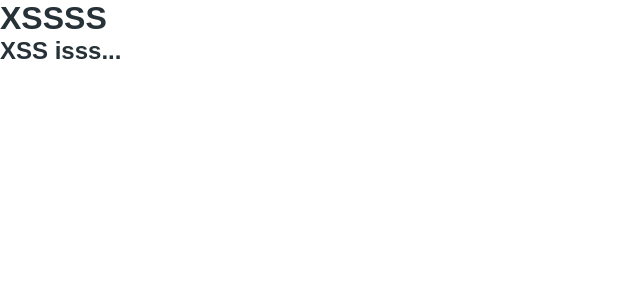
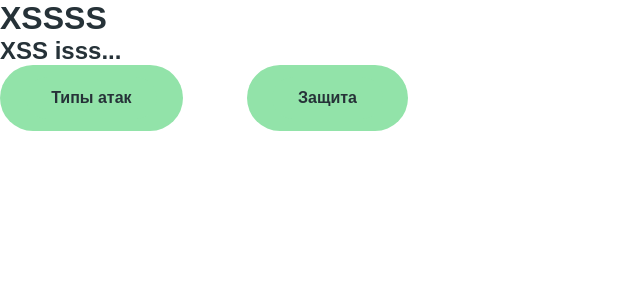
Before and after one commit to getong10/infosec, a Vue app: page / in a window 1280 px wide. Shown: the top 300 px of the page, without its empty margins (0-640 px from the left). Built offline with nearby package versions, Linux system fonts and the light colour scheme.

Commit message:
button content

```diff
--- a/src/App.vue
+++ b/src/App.vue
@@ -1,7 +1,7 @@
 <template>
   <div>
     <TextContent title="XSSSS" description="XSS isss..."></TextContent>
-    <ButtonsContent></ButtonsContent>
+    <ButtonsContent :text-buttons="textButtons"></ButtonsContent>
   </div>
 </template>
 
@@ -10,7 +10,19 @@ import TextContent from "@/components/TextContent.vue";
 import ButtonsContent from "@/components/ButtonsContent.vue";
 
 export default {
-  components: {ButtonsContent, TextContent}
+  components: {ButtonsContent, TextContent},
+  data() {
+    return {
+      textButtons: [{
+        name: 'Типы атак',
+        link: 'menu'
+      },
+        {
+        name: 'Защита',
+        link: 'menu'
+      },]
+    }
+  }
 }
 </script>
 
--- a/src/components/ButtonsContent.vue
+++ b/src/components/ButtonsContent.vue
@@ -1,19 +1,31 @@
 <template>
-  <div>
-<!--    <main-button
+  <div class="button-container">
+    <main-button
+        class="main-button"
         v-for="textButton in textButtons"
         :key="textButton"
-        :txtBtn="textButton">{{ txtBtn }}
-    </main-button>-->
+        @click="$router.push(`/${textButton.link}`)">
+      {{ textButton.name }}
+    </main-button>
   </div>
 </template>
 
 <script>
 export default {
-
+  props: {
+    textButtons: {
+      type: Array,
+      required: true
+    }
+  }
 }
 </script>
 
 <style scoped>
-
+.button-container {
+  display: flex;
+}
+.button-container .main-button:not(:first-child) {
+  margin-left: 5vw
+}
 </style>
--- a/src/components/UI/MainButton.vue
+++ b/src/components/UI/MainButton.vue
@@ -18,7 +18,7 @@ export default {
 .main-button {
   border-radius: 44px;
   background-color: #92E3A9;
-  padding: 2vh 2vw;
+  padding: 1.5vh 2vw;
   border: none;
   font-size: 1rem;
   cursor: pointer;
```
